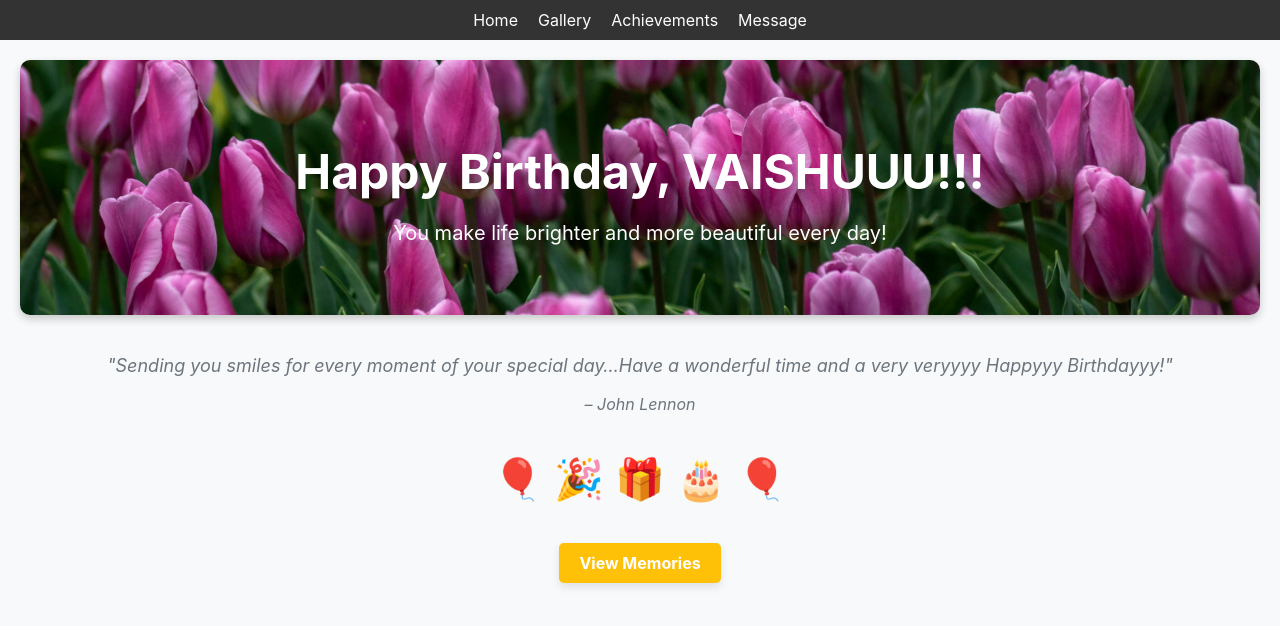
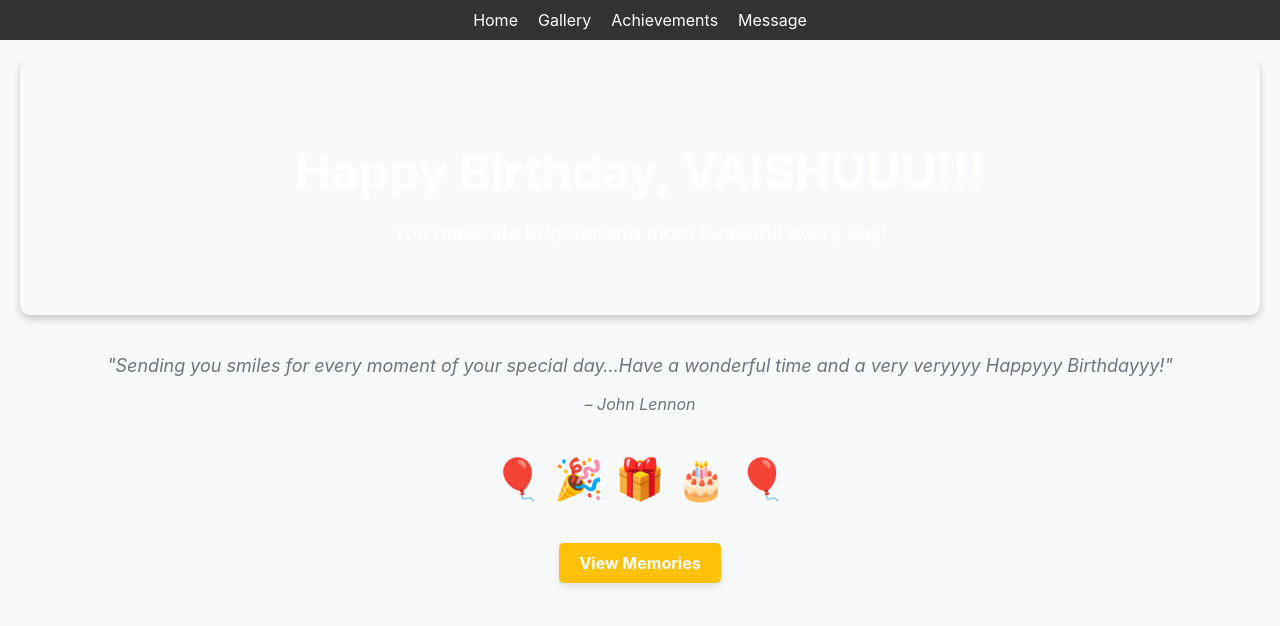
Before and after one commit to mayank-panchal/birthday-website, a React (Create React App) app: page / in a window 1280 px wide. Shown: the top 626 px of the page. Built offline with nearby package versions, Linux system fonts and the light colour scheme.

Commit message:
Update website

```diff
--- a/src/components/Home.js
+++ b/src/components/Home.js
@@ -40,7 +40,7 @@ const styles = {
     minHeight: "100vh",
   },
   banner: {
-    backgroundImage: "url(../assets/banner.jpg)", // Replace with your image
+    backgroundImage: "(../assets/banner.jpg)", // Replace with your image
     backgroundSize: "cover",
     backgroundPosition: "center",
     color: "#fff",
```
